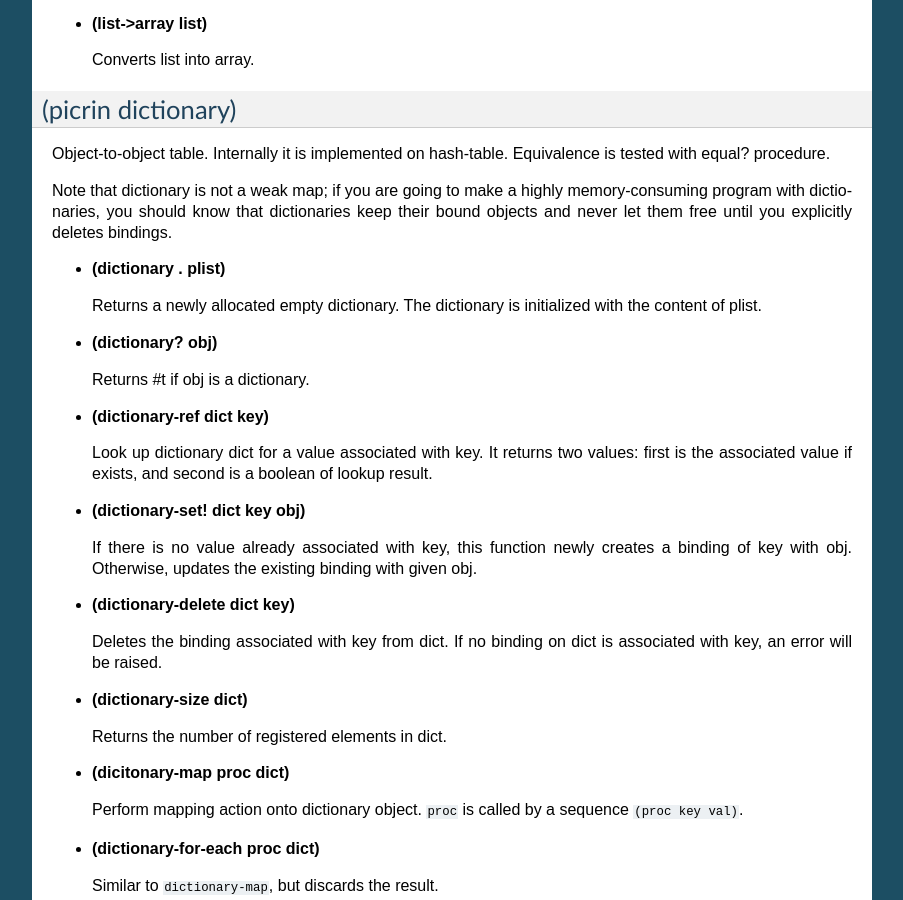
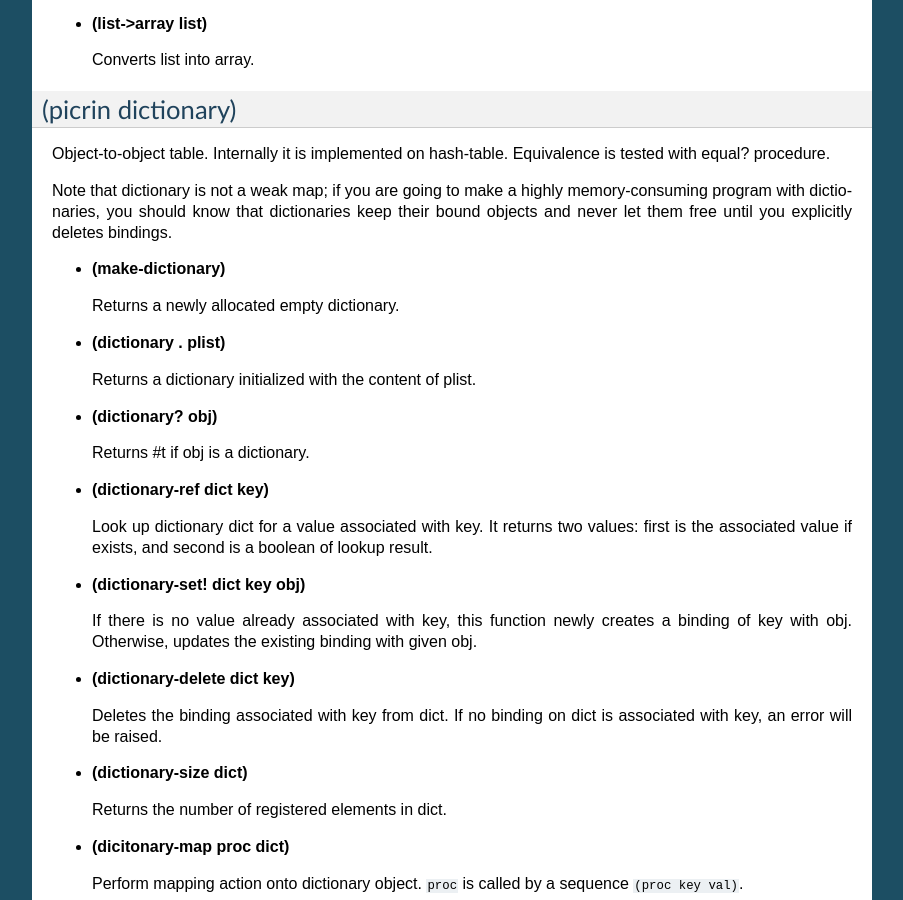
Before and after one commit to picrin-scheme/picrin, a Sphinx documentation site: the page built from docs/libs.rst, in a window 1280 px wide and 900 px high, scrolled down 4259 px. Shown: the whole window, without its empty margins (198-1101 px from the left). Built offline with Sphinx 7.4.7, drawn with Linux system fonts in a browser that asks for light colours.

Commit message:
fixed #232

```diff
--- a/docs/libs.rst
+++ b/docs/libs.rst
@@ -233,9 +233,13 @@
 
 Note that dictionary is not a weak map; if you are going to make a highly memory-consuming program with dictionaries, you should know that dictionaries keep their bound objects and never let them free until you explicitly deletes bindings.
 
+- **(make-dictionary)**
+
+  Returns a newly allocated empty dictionary.
+
 - **(dictionary . plist)**
 
-  Returns a newly allocated empty dictionary. The dictionary is initialized with the content of plist.
+  Returns a dictionary initialized with the content of plist.
 
 - **(dictionary? obj)**
 
```
